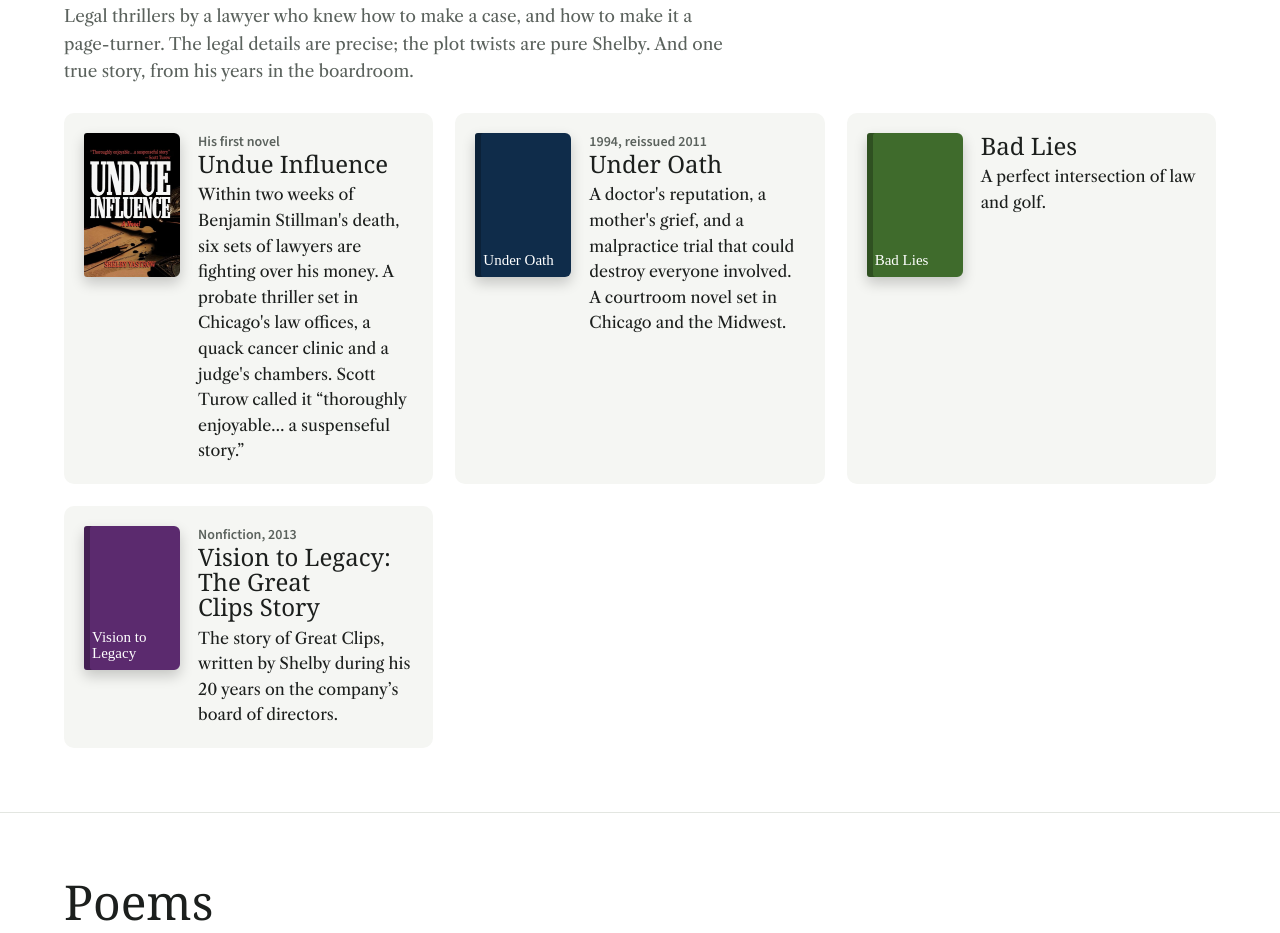
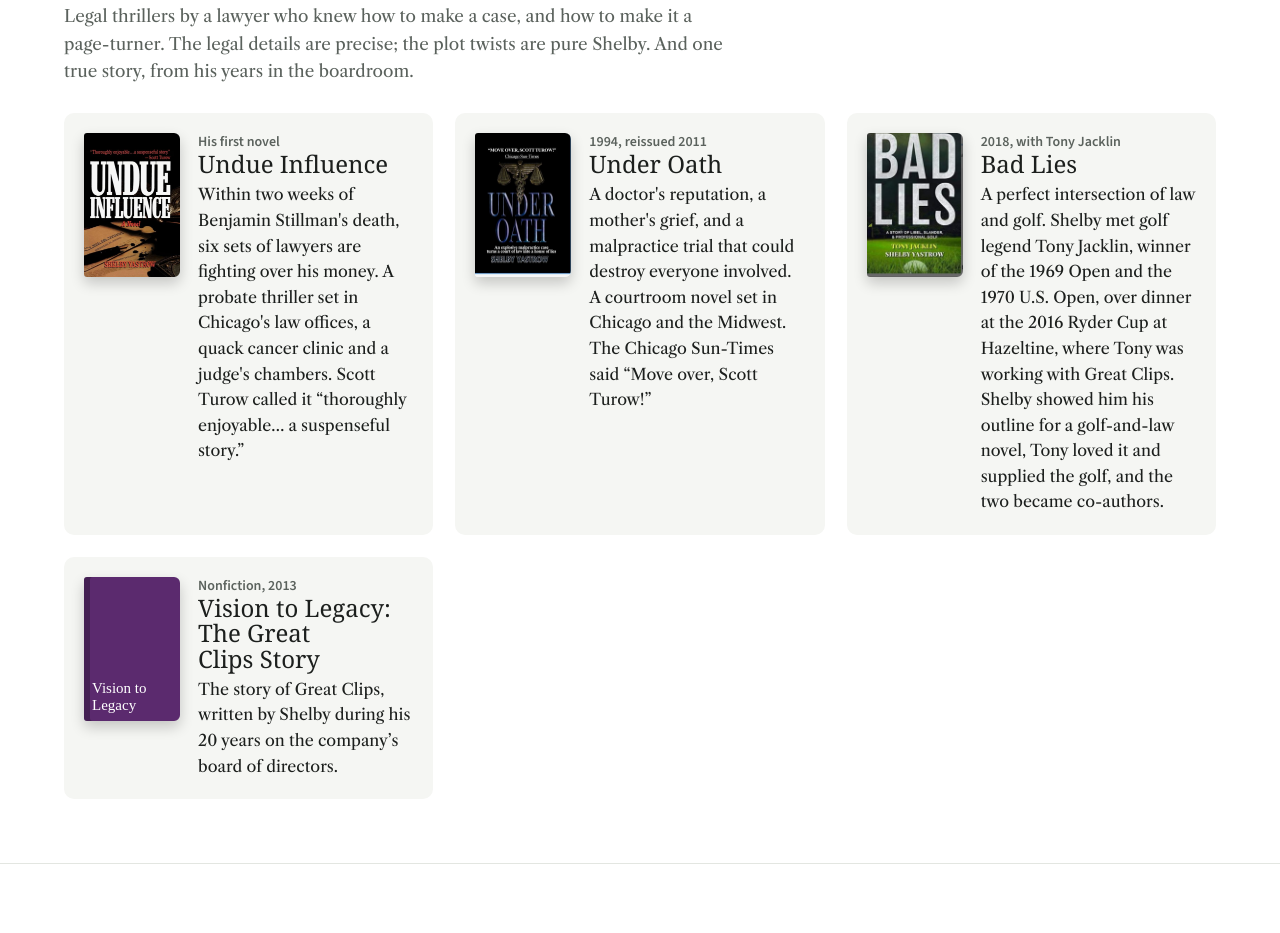
Before and after one commit to philyastrow/shelbyyastrow-site, a plain HTML site: page index.html in a window 1280 px wide. Shown: the part 2852-3785 px from the top of the page. Drawn offline with nearby package versions, Linux system fonts and the light colour scheme; a web font is replaced by a local one.

Commit message:
Under Oath and Bad Lies covers, Jacklin story
Co-Authored-By: Claude Opus 5.5 <noreply@anthropic.com>
Claude-Session: https://claude.ai/code/session_01C1KhvveGZmaWUAm5EjpukH

```diff
--- a/index.html
+++ b/index.html
@@ -192,8 +192,8 @@ const LIFE = [
 ];
 const BOOKS = [
   ['Undue Influence','#8e2b23','His first novel','Within two weeks of Benjamin Stillman\'s death, six sets of lawyers are fighting over his money. A probate thriller set in Chicago\'s law offices, a quack cancer clinic and a judge\'s chambers. Scott Turow called it “thoroughly enjoyable… a suspenseful story.”','img/undue-influence.jpg'],
-  ['Under Oath','#0f2c4a','1994, reissued 2011','A doctor\'s reputation, a mother\'s grief, and a malpractice trial that could destroy everyone involved. A courtroom novel set in Chicago and the Midwest.'],
-  ['Bad Lies','#3f6b2c','','A perfect intersection of law and golf.'],
+  ['Under Oath','#0f2c4a','1994, reissued 2011','A doctor\'s reputation, a mother\'s grief, and a malpractice trial that could destroy everyone involved. A courtroom novel set in Chicago and the Midwest. The Chicago Sun-Times said “Move over, Scott Turow!”','img/under-oath.jpg'],
+  ['Bad Lies','#3f6b2c','2018, with Tony Jacklin','A perfect intersection of law and golf. Shelby met golf legend Tony Jacklin, winner of the 1969 Open and the 1970 U.S. Open, over dinner at the 2016 Ryder Cup at Hazeltine, where Tony was working with Great Clips. Shelby showed him his outline for a golf-and-law novel, Tony loved it and supplied the golf, and the two became co-authors.','img/bad-lies.jpg'],
   ['Vision to Legacy: The Great Clips Story','#5b2a6e','Nonfiction, 2013','The story of Great Clips, written by Shelby during his 20 years on the company’s board of directors.']
 ];
 const POEMS = [
```
Also changed, not shown: img/bad-lies.jpg (added), img/under-oath.jpg (added).
